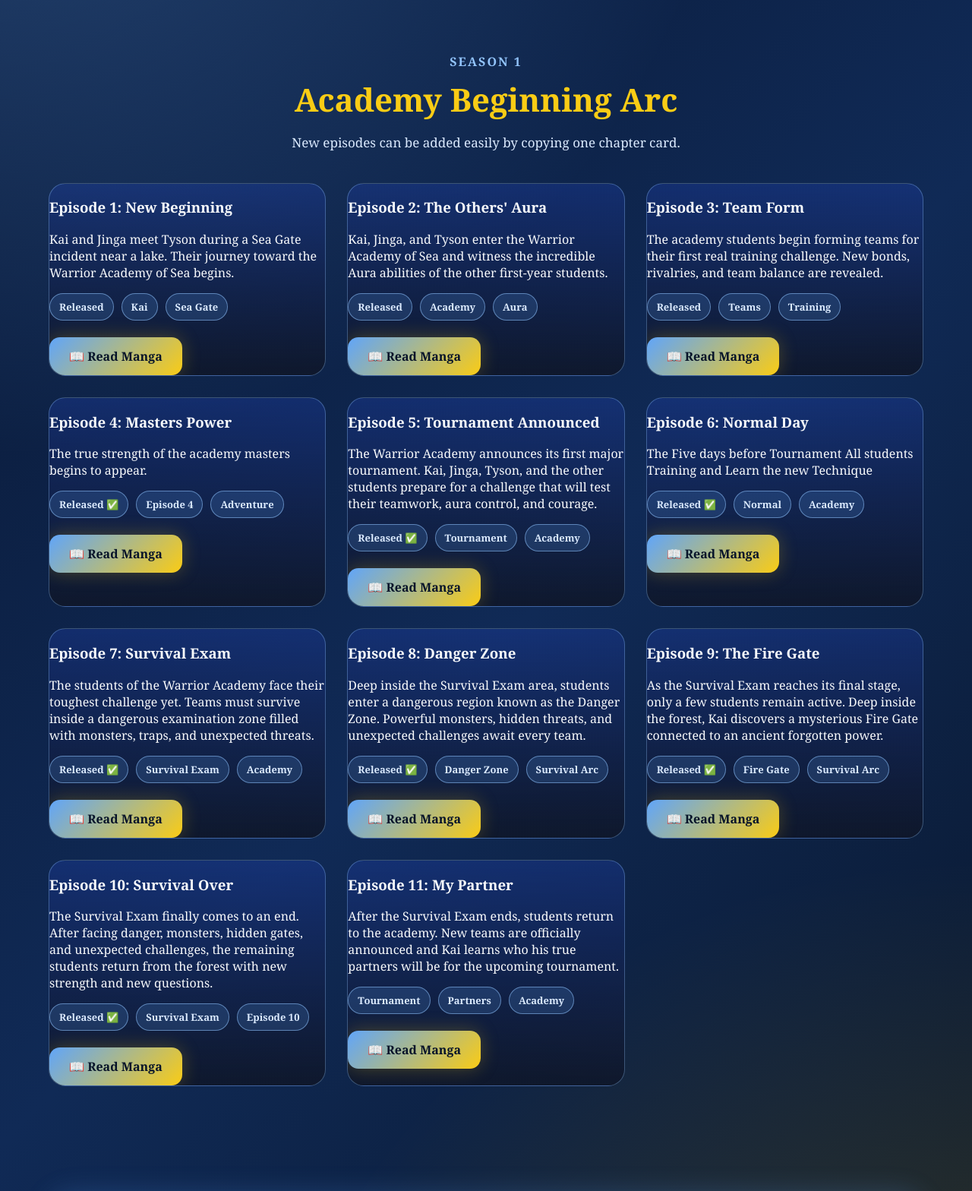
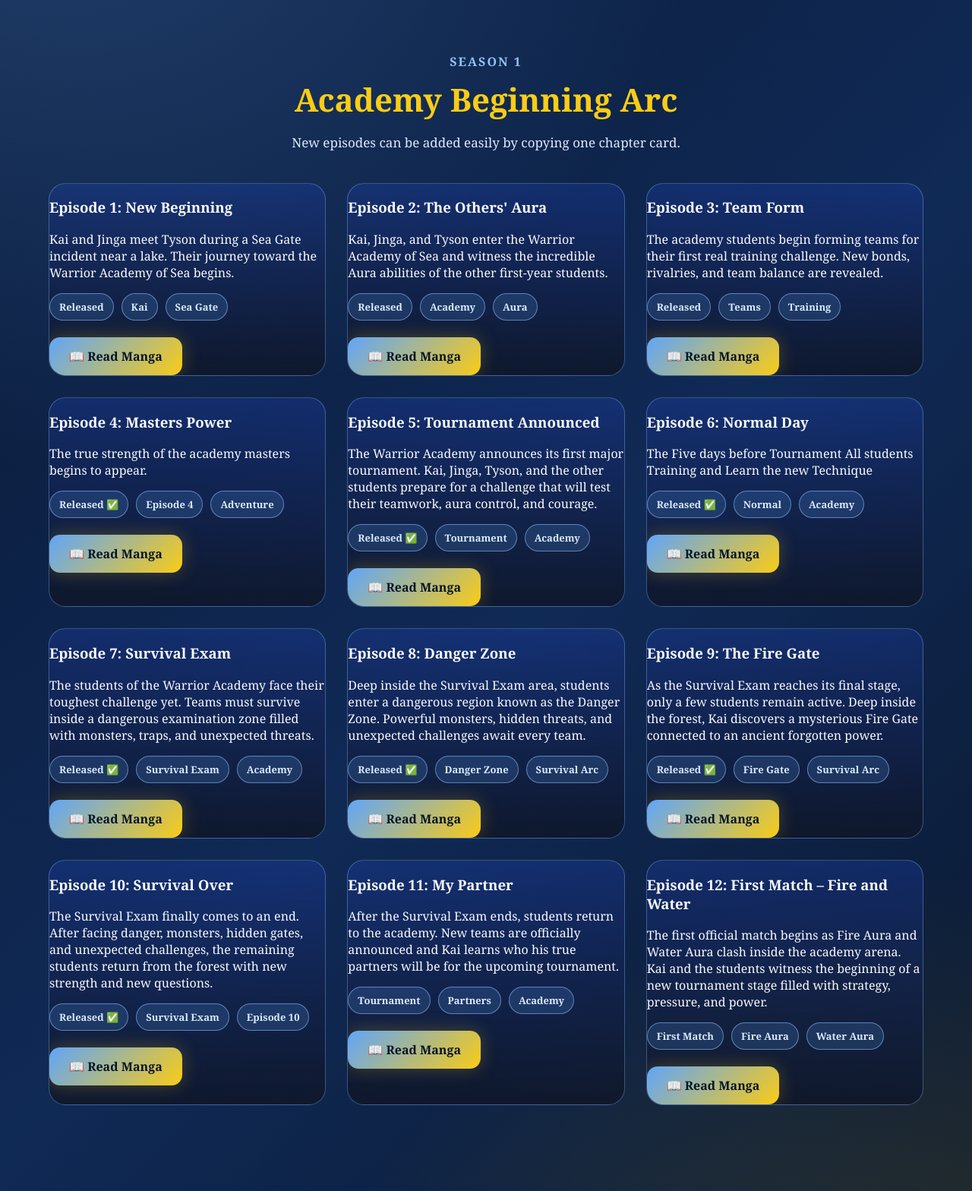
Before and after one commit to infinityaiworld001-cmd/my_world, a Flask app: page /chapters in a window 1280 px wide. Shown: the part 379-1947 px from the top of the page at 76% size. Run offline with Flask 3, Linux system fonts and the light colour scheme.

Commit message:
Update chapters.html

```diff
--- a/templates/chapters.html
+++ b/templates/chapters.html
@@ -266,6 +266,28 @@
     </a>
 </div>
 
+        <div class="chapter-card">
+    <h3>Episode 12: First Match – Fire and Water</h3>
+
+    <p>
+        The first official match begins as Fire Aura and Water Aura clash
+        inside the academy arena. Kai and the students witness the beginning
+        of a new tournament stage filled with strategy, pressure, and power.
+    </p>
+
+    <div class="tag-row">
+        <span class="tag">First Match</span>
+        <span class="tag">Fire Aura</span>
+        <span class="tag">Water Aura</span>
+    </div>
+
+    <br>
+
+    <a href="/manga/episode-12/1" class="btn">
+        📖 Read Manga
+    </a>
+</div>
+
     </div>
 </section>
 
```
